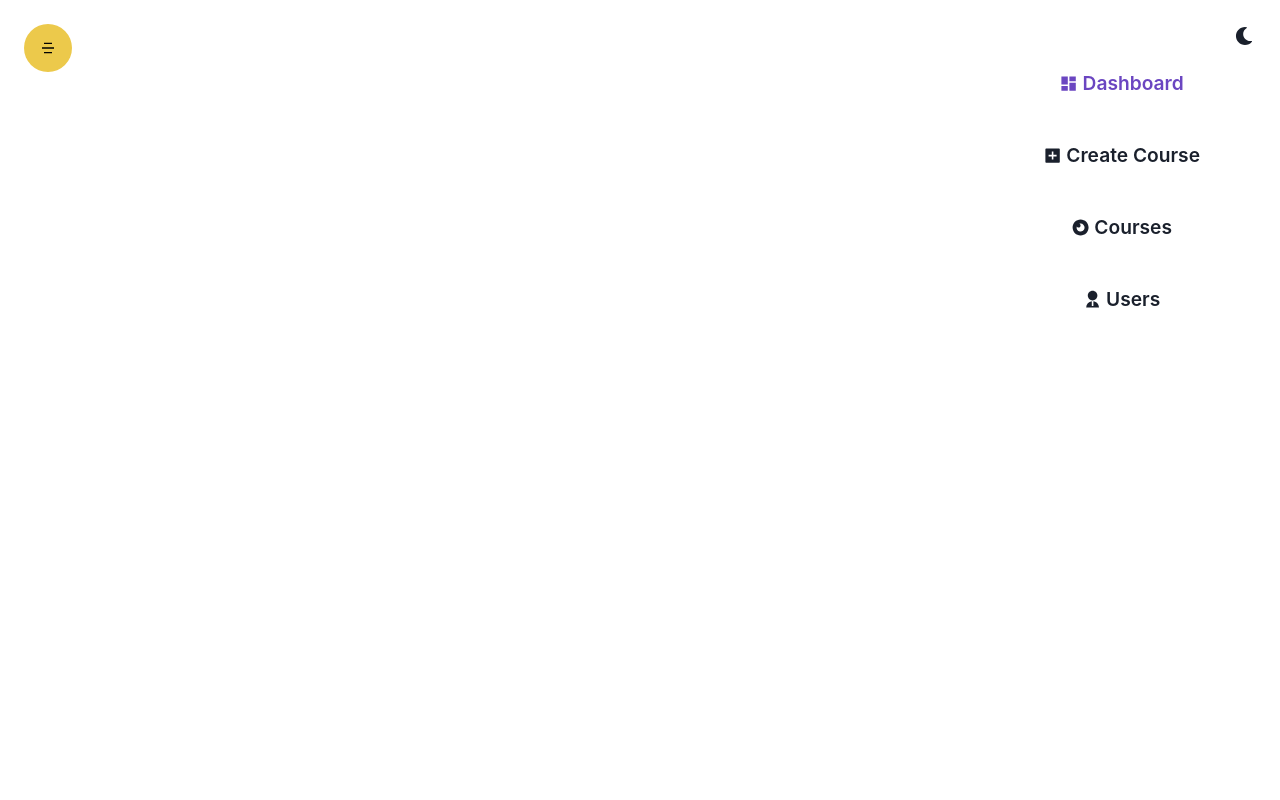
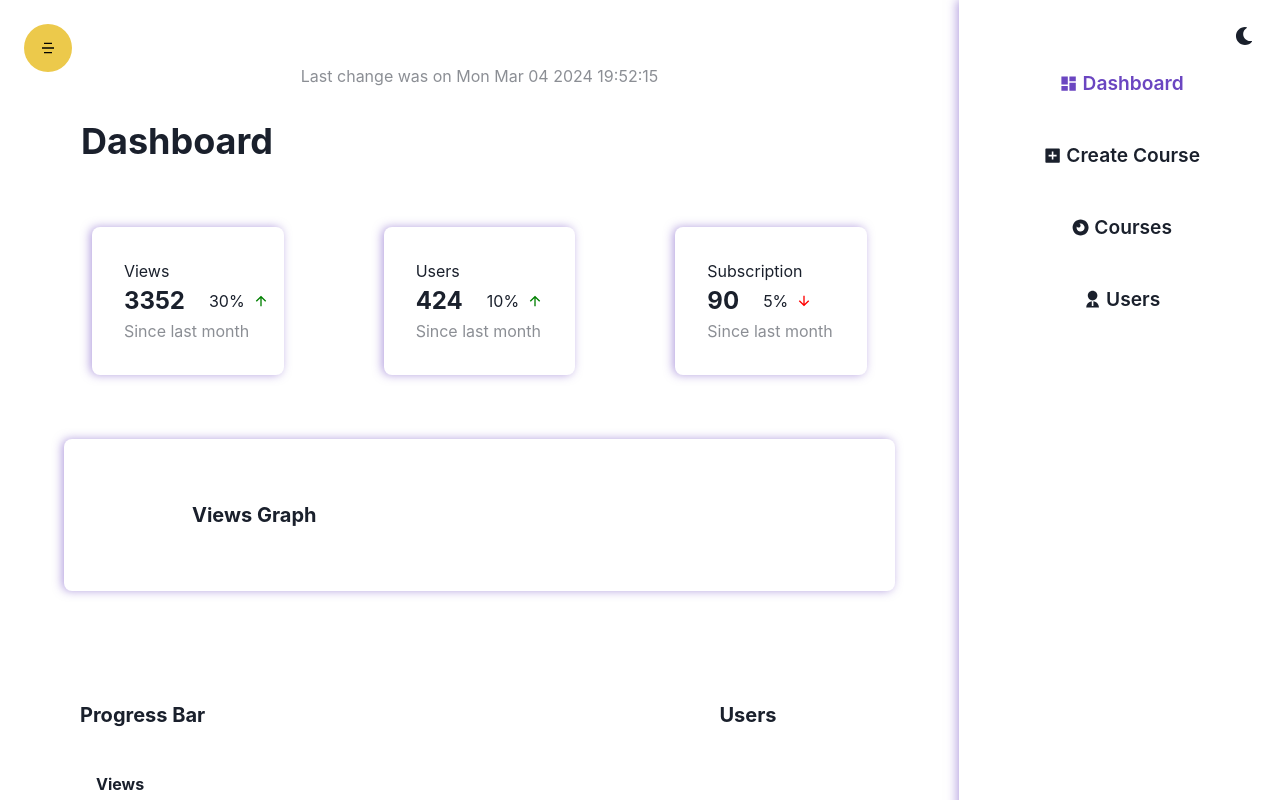
Before and after one commit to bhoomikhurana/LearnIQ, a React (Create React App) app in the folder frontend/: page /admin/dashboard in a window 1280 px wide. Shown: the top 800 px of the page. Built offline with nearby package versions, Linux system fonts and the light colour scheme.

Commit message:
admin dashboard

```diff
--- a/frontend/src/components/Admin/Dashboard/Dashboard.jsx
+++ b/frontend/src/components/Admin/Dashboard/Dashboard.jsx
@@ -1,8 +1,48 @@
-import { Box, Grid } from '@chakra-ui/react';
+import {
+  Box,
+  Grid,
+  HStack,
+  Heading,
+  Progress,
+  Stack,
+  Text,
+} from '@chakra-ui/react';
 import React from 'react';
 import Sidebar from '../Sidebar';
 import cursor from '../../../assets/images/cursor.png';
-
+import { RiArrowDownLine, RiArrowUpLine } from 'react-icons/ri';
+const DataBox = ({ title, qty, qtypercentage, profit }) => (
+  <Box
+    w={['full', '20%']}
+    boxShadow={'-2px 0 10px rgba(107,70,193,0.5)'}
+    p="8"
+    borderRadius={'lg'}
+  >
+    <Text children={title} />
+    <HStack spacing={'6'}>
+      <Text fontSize={'2xl'} fontWeight="bold" children={qty} />
+      <HStack>
+        <Text children={`${qtypercentage}%`} />
+        {profit ? (
+          <RiArrowUpLine color="green" />
+        ) : (
+          <RiArrowDownLine color="red" />
+        )}
+      </HStack>
+    </HStack>
+    <Text opacity={0.5} children="Since last month" />
+  </Box>
+);
+const Bar = ({ title, value, profit }) => (
+  <Box py="4" px={['0', '20']}>
+    <Heading size="sm" children={title} mb="2" />
+    <HStack w="full" alignItems={'center'}>
+      <Text children={profit ? '0%' : `-${value}%`} />
+      <Progress w="full" colorScheme="purple" value={profit ? value : 0} />
+      <Text children={value > 100 ? `${value}%` : '100%'} />
+    </HStack>
+  </Box>
+);
 const Dashboard = () => {
   return (
     <Grid
@@ -10,7 +50,77 @@
       minH={'100vh'}
       templateColumns={['1fr', '5fr 1fr']}
     >
-      <Box></Box>
+      <Box boxSizing="border-box" py="16" px={['4', '0']}>
+        <Text
+          textAlign={'center'}
+          opacity={0.5}
+          children={`Last change was on ${String(new Date()).split('G')[0]}`}
+        />
+        <Heading
+          ml={['0', '81']}
+          mb="16"
+          mt={'8'}
+          textAlign={['center', 'left']}
+          children="Dashboard"
+        />
+        <Stack
+          direction={['column', 'row']}
+          minH={'24'}
+          justifyContent={'space-evenly'}
+        >
+          <DataBox
+            title={'Views'}
+            qty={3352}
+            qtypercentage={30}
+            profit={true}
+          />
+          <DataBox title={'Users'} qty={424} qtypercentage={10} profit={true} />
+          <DataBox
+            title={'Subscription'}
+            qty={90}
+            qtypercentage={5}
+            profit={false}
+          />
+        </Stack>
+        <Box
+          m={['0', '16']}
+          borderRadius="lg"
+          p={['0', '16']}
+          mt={['4', '16']}
+          boxShadow={'-2px 0 10px rgba(107,70,193,0.5)'}
+        >
+          <Heading
+            textAlign={['center', 'left']}
+            size="md"
+            children="Views Graph"
+            pt={['8', '0']}
+            ml={['0', '16']}
+          />
+        </Box>
+        <Grid templateColumns={['1fr', '2fr 1fr']}>
+          <Box p="4">
+            <Heading
+              textAlign={['center', 'left']}
+              size="md"
+              children="Progress Bar"
+              my="8"
+              ml={['0', '16']}
+            />
+            <Bar title="Views" value={30} profit={true} />
+            <Bar title="Users" value={5} profit={true} />
+            <Bar title="Subscription" value={0} profit={false} />
+          </Box>
+          <Box p="4">
+            <Heading
+              textAlign={['center', 'left']}
+              size="md"
+              children="Users"
+              my="8"
+              ml={['0', '16']}
+            />
+          </Box>
+        </Grid>
+      </Box>
       <Sidebar />
     </Grid>
   );
--- a/frontend/src/components/Admin/Sidebar.jsx
+++ b/frontend/src/components/Admin/Sidebar.jsx
@@ -14,7 +14,7 @@
     <VStack
       spacing={'8'}
       p={'16'}
-      boxShadow={'-2px 0 10px rgba(107,70,193,0,5'}
+      boxShadow={'-2px 0 10px rgba(107,70,193,0.5)'}
     >
       <LinkButton
         url={'dashboard'}
```
